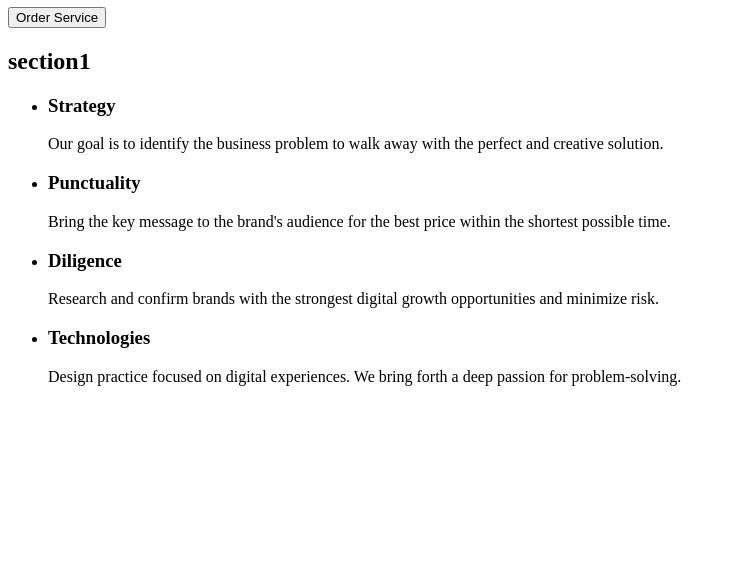
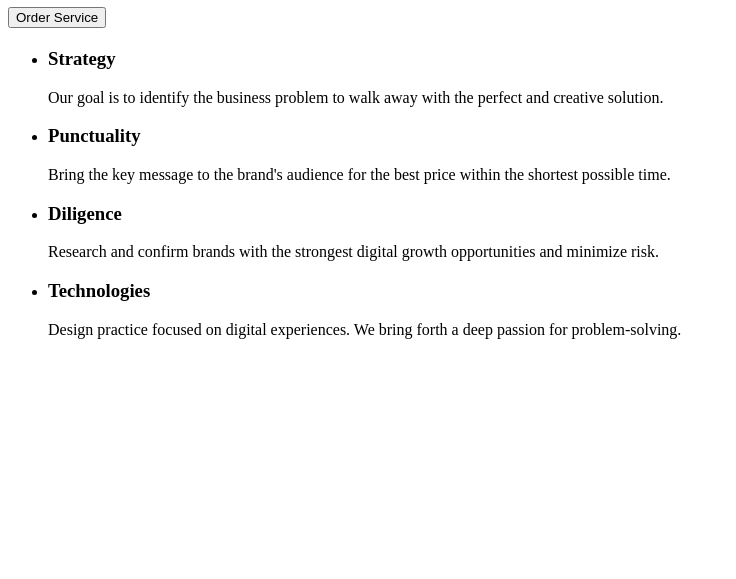
Before and after one commit to anastasiia-manziuk/goit-markup-hw-01, a plain HTML site: page index.html in a window 1280 px wide. Shown: the part 221-800 px from the top of the page, without its empty margins (0-736 px from the left). Drawn offline with Linux system fonts and the light colour scheme.

Commit message:
Update .gitignore index.html

```diff
--- a/index.html
+++ b/index.html
@@ -23,7 +23,7 @@
             <button type="button">Order Service</button>
     </header>
     <section>
-        <h2>section1</h2>
+        <h2></h2>
         <ul>
             <li>
                 <h3>Strategy</h3>
```
Also changed, not shown: 1 other file.
